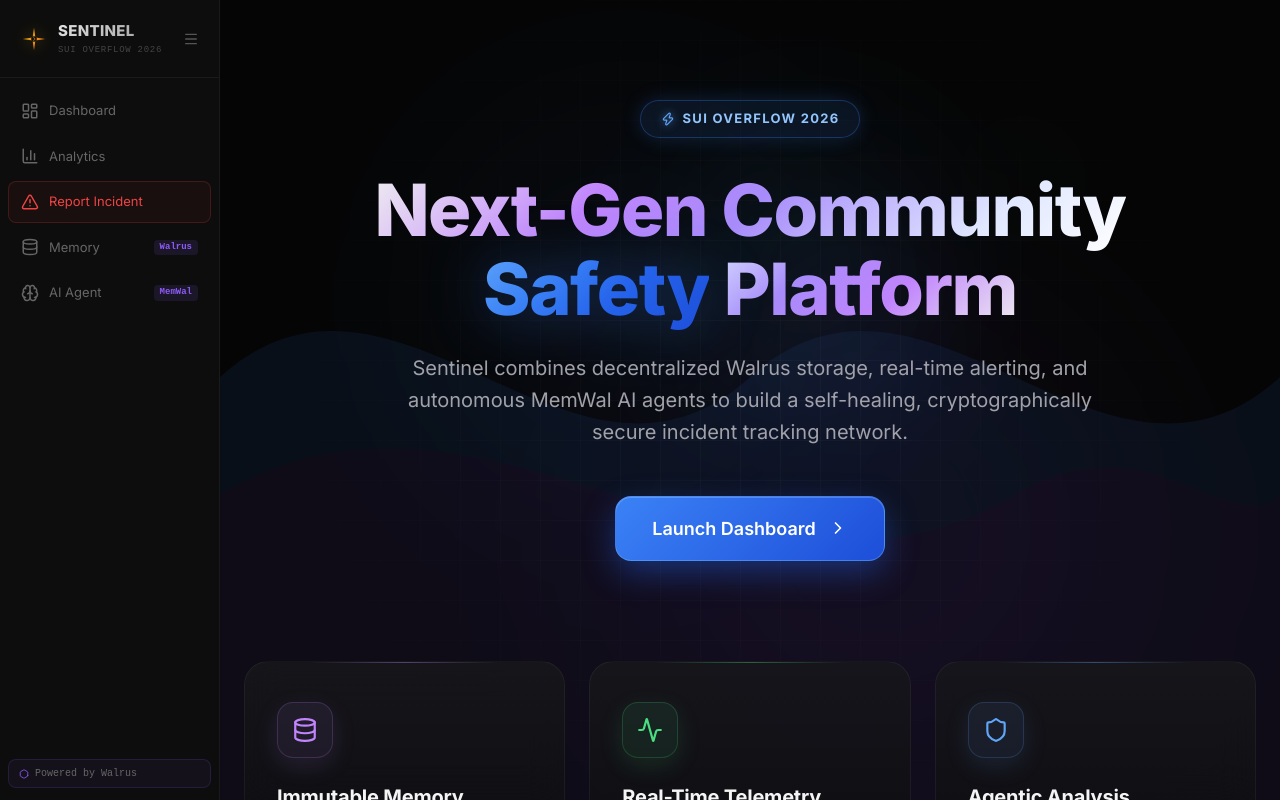
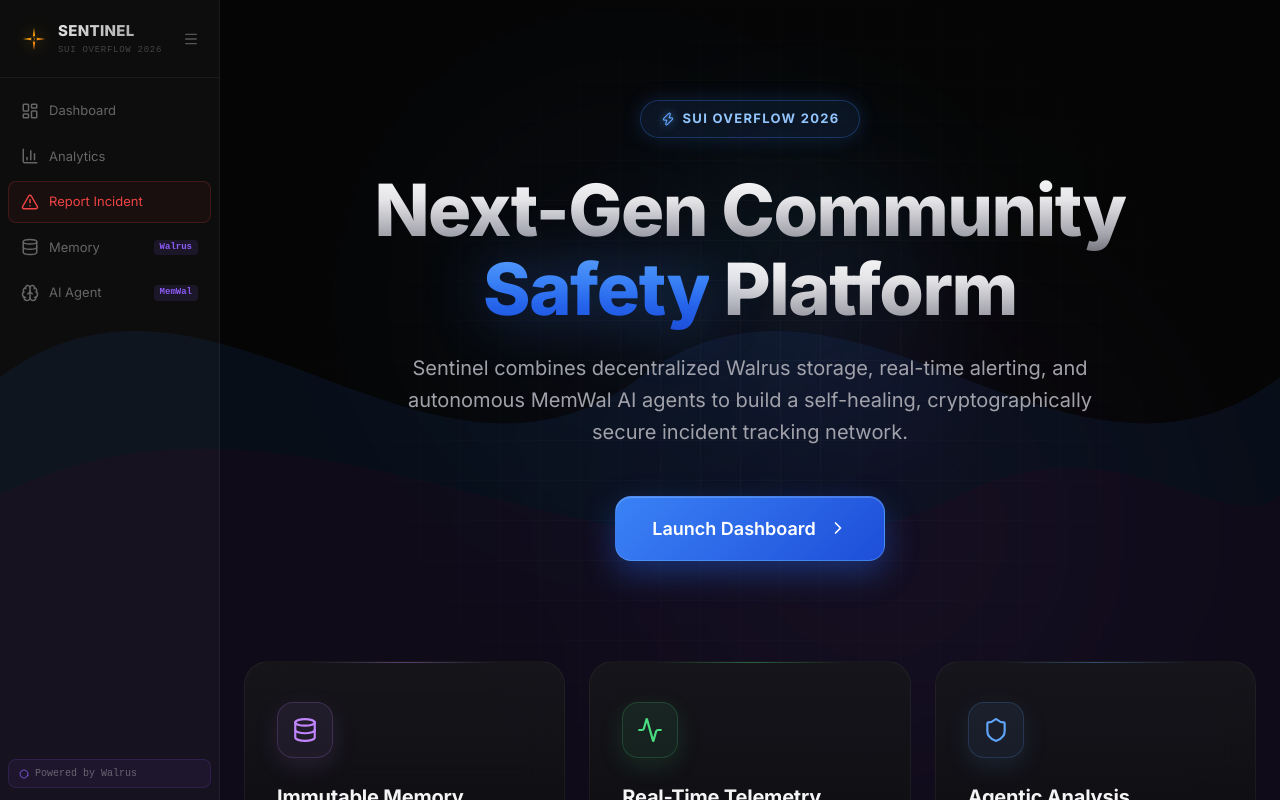
Before and after one commit to Blusterkj/sentinel, a React (Vite) app: page / in a window 1280 px wide. Built offline with nearby package versions, Linux system fonts and the light colour scheme; no server answers.

Commit message:
style: fix wavy background position to fixed and update text gradient to silvery vertical depth

```diff
--- a/src/pages/Landing.tsx
+++ b/src/pages/Landing.tsx
@@ -76,7 +76,7 @@
       />
 
       {/* Animated wavy SVG pattern */}
-      <div style={{ position: 'absolute', top: 0, left: 0, right: 0, bottom: 0, overflow: 'hidden', pointerEvents: 'none', opacity: 0.08 }}>
+      <div style={{ position: 'fixed', top: 0, left: 0, right: 0, bottom: 0, overflow: 'hidden', pointerEvents: 'none', opacity: 0.08 }}>
         <svg viewBox="0 0 1440 500" fill="none" xmlns="http://www.w3.org/2000/svg" style={{ width: '100%', height: '100%' }} preserveAspectRatio="none">
           <motion.path
             d="M0,200 C240,100 480,300 720,200 C960,100 1200,300 1440,200 L1440,500 L0,500 Z"
@@ -125,10 +125,10 @@
         </motion.div>
 
         <motion.h1 variants={itemVariants} style={{ fontSize: 'clamp(48px, 6vw, 72px)', fontWeight: 800, textAlign: 'center', marginBottom: '24px', lineHeight: 1.1, letterSpacing: '-0.02em' }}>
-          <span style={{ background: 'linear-gradient(135deg, #f0f0f0 0%, #c084fc 30%, #a78bfa 50%, #e0e7ff 80%, #ffffff 100%)', WebkitBackgroundClip: 'text', WebkitTextFillColor: 'transparent' }}>Next-Gen Community</span>
+          <span style={{ background: 'linear-gradient(180deg, #ffffff 0%, #e4e4e7 40%, #a1a1aa 80%, #71717a 100%)', WebkitBackgroundClip: 'text', WebkitTextFillColor: 'transparent' }}>Next-Gen Community</span>
           <br />
-          <span style={{ background: 'linear-gradient(135deg, #60a5fa 0%, #3b82f6 30%, #2563eb 60%, #1d4ed8 100%)', WebkitBackgroundClip: 'text', WebkitTextFillColor: 'transparent', filter: 'drop-shadow(0 0 30px rgba(59,130,246,0.4))' }}>Safety</span>
-          <span style={{ background: 'linear-gradient(135deg, #e0e7ff 0%, #a78bfa 30%, #c084fc 60%, #f0f0f0 100%)', WebkitBackgroundClip: 'text', WebkitTextFillColor: 'transparent' }}> Platform</span>
+          <span style={{ background: 'linear-gradient(180deg, #60a5fa 0%, #3b82f6 40%, #2563eb 70%, #1d4ed8 100%)', WebkitBackgroundClip: 'text', WebkitTextFillColor: 'transparent', filter: 'drop-shadow(0 0 30px rgba(59,130,246,0.4))' }}>Safety</span>
+          <span style={{ background: 'linear-gradient(180deg, #ffffff 0%, #e4e4e7 40%, #a1a1aa 80%, #71717a 100%)', WebkitBackgroundClip: 'text', WebkitTextFillColor: 'transparent' }}> Platform</span>
         </motion.h1>
 
         <motion.p variants={itemVariants} style={{ fontSize: '20px', color: '#a1a1aa', textAlign: 'center', maxWidth: '750px', marginBottom: '48px', lineHeight: 1.6, fontWeight: 400 }}>
```
